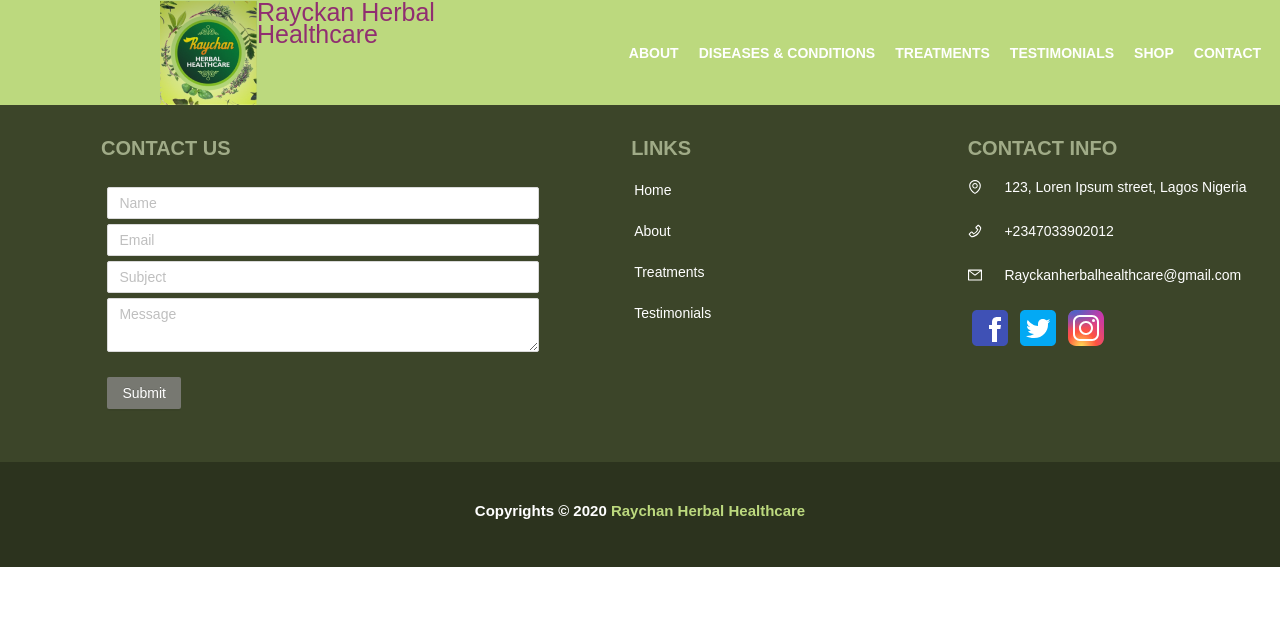
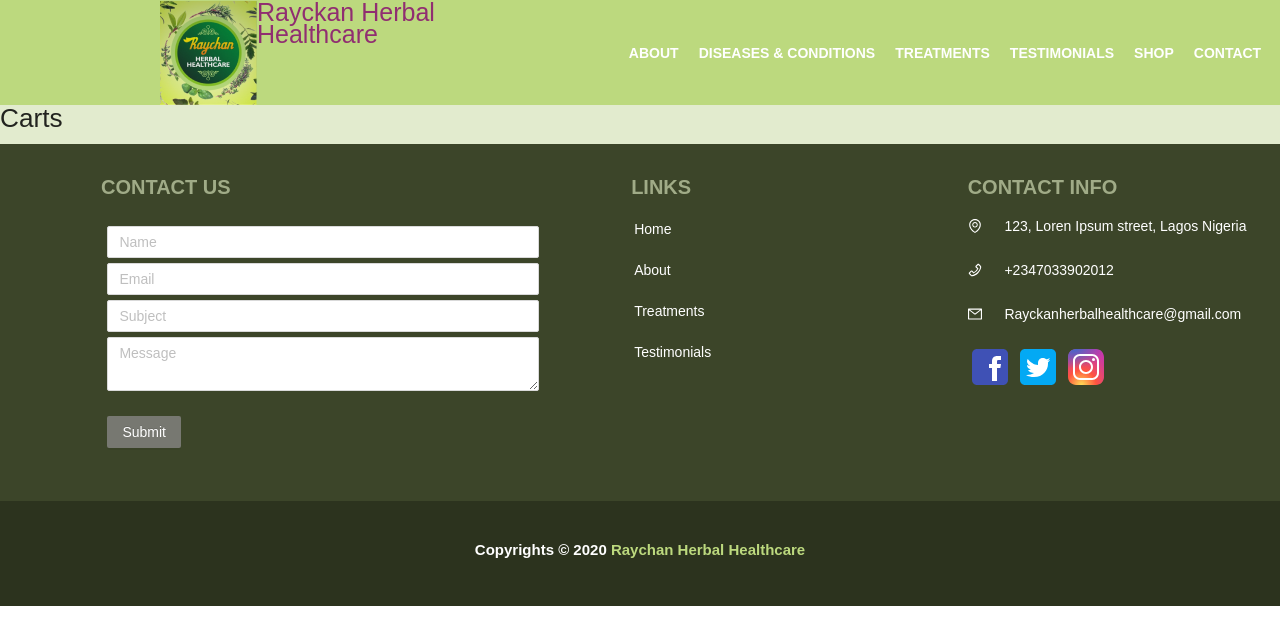
Before and after one commit to damigreen/raychan-frontend, a React (Create React App) app: page /carts in a window 1280 px wide. Shown: the top 644 px of the page. Built offline with nearby package versions, Linux system fonts and the light colour scheme.

Commit message:
Created a cart component

```diff
--- a/src/components/app/App.js
+++ b/src/components/app/App.js
@@ -9,7 +9,7 @@ import Copyright from '../footer/copyright/'
 import TabBar from '../tabs/TabBar'
 import DiseasesAndConditions from '../diseases and conditions/'
 import Testimonials from '../testimonials/'
-import Carts from '../carts/Carts';
+import Cart from '../cart/'
 import Shop from '../shop/Shop';
 // import Carts from '../Carts/';
 import './App.scss';
@@ -70,7 +70,7 @@ class App extends Component {
                 <Shop />
               )} />
               <Route exact path="/carts" render={() => (
-                <Carts />
+                <Cart />
               )} />
               <Route exact path='/' component={Testimonials} />
             </Content>
--- a/src/components/carts/Carts.js
+++ b/src/components/cart/Cart.js
@@ -1,7 +1,7 @@
 import React, { Component } from 'react';
 
 
-export default class Carts extends Component {
+export default class Cart extends Component {
   constructor(props) {
     super(props)
 
@@ -16,11 +16,7 @@ export default class Carts extends Component {
   render() {
     return (
       <div id="carts">
-        <div>
-          <div>
-
-          </div>
-        </div>
+        <h1>Carts</h1>
       </div>
     )
   }
--- /dev/null
+++ b/src/components/cart/index.js
@@ -0,0 +1 @@
+export { default } from './Cart';
--- a/src/components/carts/index.js
+++ /dev/null
@@ -1 +0,0 @@
-export { default } from './Carts';
```
Also changed, not shown: src/components/cart/Carts.scss (renamed from src/components/carts/Carts.scss).
